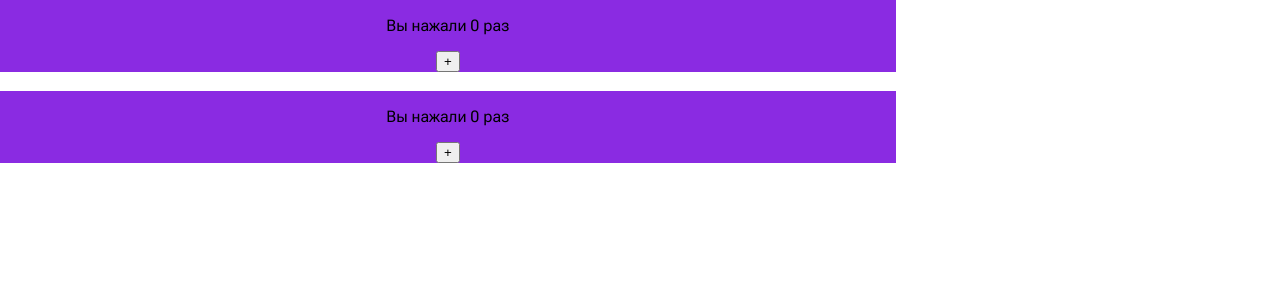
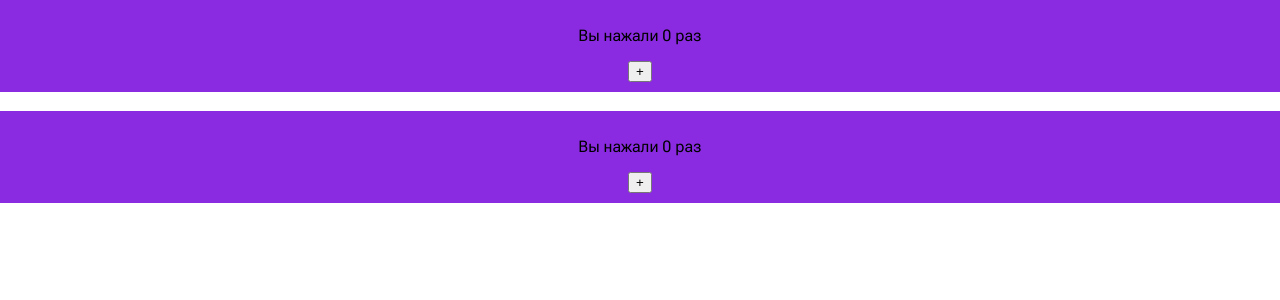
Before and after one commit to ZhenyaHoholko/lifecycle_react, a React (Create React App) app: page / in a window 1280 px wide. Shown: the top 300 px of the page. Built offline with nearby package versions, Linux system fonts and the light colour scheme; no server answers.

Commit message:
Update style

```diff
--- a/src/App.css
+++ b/src/App.css
@@ -1,14 +1,16 @@
 @import url("https://fonts.googleapis.com/css2?family=Roboto+Flex:opsz@8..144&display=swap");
 .main {
   font-family: "Roboto Flex", sans-serif;
-  height: 70vh;
-  width: 70vw;
+  height: 50vh;
+  width: 100vw;
 }
 .box {
   display: flex;
   flex-direction: row;
+  flex-wrap: nowrap;
   justify-content: center;
   align-items: center;
   text-align: center;
   background-color: blueviolet;
+  padding: 10px;
 }
```
